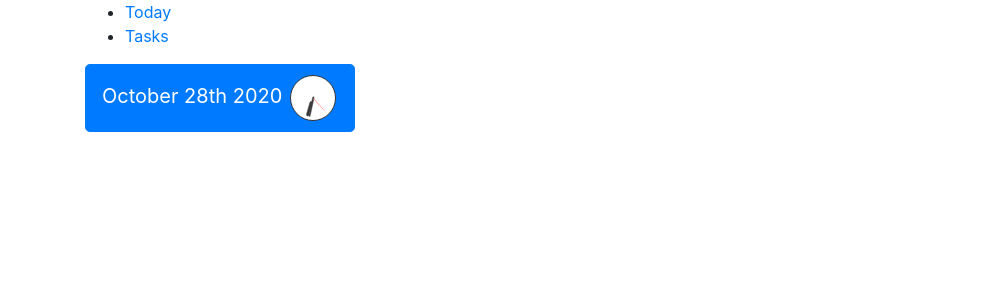
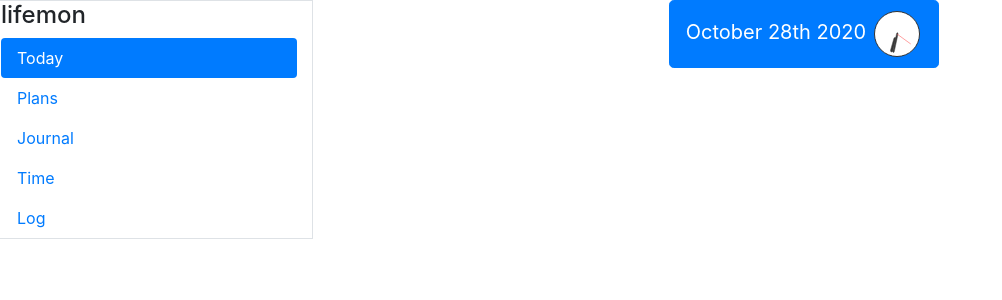
Before and after one commit to Alamantus/lifemon, a React (Create React App) app: page / in a window 1280 px wide. Shown: the top 300 px of the page, without its empty margins (0-1002 px from the left). Built offline with nearby package versions, Linux system fonts and the light colour scheme.

Commit message:
Start building app main menu

```diff
--- a/public/index.html
+++ b/public/index.html
@@ -26,9 +26,8 @@
     -->
     <title>React App</title>
   </head>
-  <body>
+  <body id="app">
     <noscript>You need to enable JavaScript to run this app.</noscript>
-    <div id="root"></div>
     <!--
       This HTML file is a template.
       If you open it directly in the browser, you will see an empty page.
--- a/src/App.js
+++ b/src/App.js
@@ -2,35 +2,22 @@ import {
   BrowserRouter as Router,
   Switch,
   Route,
-  Link
 } from "react-router-dom";
 
 import logo from './logo.svg';
 import './App.css';
 
+import AppMenu from './AppMenu';
 import TodayView from './TodayView';
 import Tasks from './Tasks';
 
 function App() {
   return (
     <Router>
-      <main className="container">
-        <header>
-          <ul>
-            <li>
-              <Link to="/">Today</Link>
-            </li>
-            {/*
-            <li>
-              <Link to="/weather">Weather</Link>
-            </li>
-            */}
-            <li>
-              <Link to="/tasks">Tasks</Link>
-            </li>
-          </ul>
-        </header>
+      <main className="row">
+        <AppMenu />
 
+        <section className="col">
           {/*
             A <Switch> looks through all its children <Route>
             elements and renders the first one whose path
@@ -47,10 +34,11 @@ function App() {
               <Weather />
             </Route>
             */}
-          <Route path="/tasks">
+            <Route path="/plans">
               <Tasks />
             </Route>
           </Switch>
+        </section>
       </main>
     </Router>
   );
--- /dev/null
+++ b/src/AppMenu.js
@@ -0,0 +1,102 @@
+import React, { Component } from 'react';
+import { Link } from "react-router-dom";
+
+class AppMenu extends Component {
+  constructor(props) {
+    super(props);
+    this.state = {
+      isOpen: true,
+      isSmallScreen: false,
+    };
+  }
+
+  componentDidMount() {
+    const screenWidth = window.innerWidth || document.documentElement.clientWidth || document.body.clientWidth;
+    if (screenWidth < 600) {
+      this.setState({
+        isOpen: false,
+        isSmallScreen: true,
+      });
+    }
+  }
+
+  setOpen(isOpen = true) {
+    this.setState({ isOpen });
+  }
+
+  render() {
+    if (this.state.isOpen) {
+      const mobileCSS = {
+        position: 'fixed',
+        zIndex: 10,
+      }
+      const mobileBackgroundCSS = {
+        position: 'fixed',
+        top: 0,
+        left: 0,
+        right: 0,
+        bottom: 0,
+        zIndex: 1,
+        background: '#000000',
+        opacity: 0.6,
+      }
+      return [
+        <aside className={ `col-${ this.state.isSmallScreen ? '9' : '3' } border bg-white` }
+          style={ this.state.isSmallScreen ? mobileCSS : null }
+        >
+          <header className="row">
+            <div className="col-10">
+              <h2 className="h4">lifemon</h2>
+            </div>
+            <div className="col-2 text-right">
+              {
+                this.state.isSmallScreen
+                ? <button type="button" className="close" aria-label="Close" onClick={() => this.setOpen(false)}>
+                  <span aria-hidden="true">&times;</span>
+                </button>
+                : null
+              }
+            </div>
+          </header>
+          <nav>
+            <ul className="nav flex-column nav-pills nav-fill">
+              <li className="nav-item text-left">
+                <Link to="/" className="nav-link active">Today</Link>
+              </li>
+              {/*
+              <li className="nav-item text-left">
+                <Link to="/weather" className="nav-link">Weather</Link>
+              </li>
+              */}
+              <li className="nav-item text-left">
+                <Link to="/plans" className="nav-link">Plans</Link>
+              </li>
+              <li className="nav-item text-left">
+                <Link to="/journal" className="nav-link">Journal</Link>
+              </li>
+              <li className="nav-item text-left">
+                <Link to="/time" className="nav-link">Time</Link>
+              </li>
+              <li className="nav-item text-left">
+                <Link to="/log" className="nav-link">Log</Link>
+              </li>
+            </ul>
+          </nav>
+        </aside>,
+        this.state.isSmallScreen
+        ? <div style={ mobileBackgroundCSS } onClick={ () => this.setOpen(false) }></div>
+        : null,
+      ];
+    }
+
+    return (
+      <aside className="col-1">
+        <button type="button" className="btn btn-outline-secondary" onClick={() => this.setOpen()}>
+          &#9776;
+        </button>
+      </aside>
+    );
+  }
+}
+
+export default AppMenu;
--- a/src/TodayView/index.js
+++ b/src/TodayView/index.js
@@ -7,13 +7,13 @@ class TodayView extends Component {
   render() {
     const TODAY_DATE = moment().format('MMMM Do YYYY');
 
-    return <section>
-      <header>
-        <button className="btn btn-primary btn-lg">
+    return <article>
+      <header className="nav justify-content-center">
+        <button className="btn btn-primary btn-lg nav-link">
           <span>{ TODAY_DATE }</span> <Clock style="analog" />
         </button>
       </header>
-    </section>;
+    </article>;
   }
 }
 
--- a/src/index.js
+++ b/src/index.js
@@ -10,7 +10,7 @@ ReactDOM.render(
   <React.StrictMode>
     <App />
   </React.StrictMode>,
-  document.getElementById('root')
+  document.getElementById('app')
 );
 
 // If you want to start measuring performance in your app, pass a function
```
Lines whose indentation alone changed are shown as unchanged.
